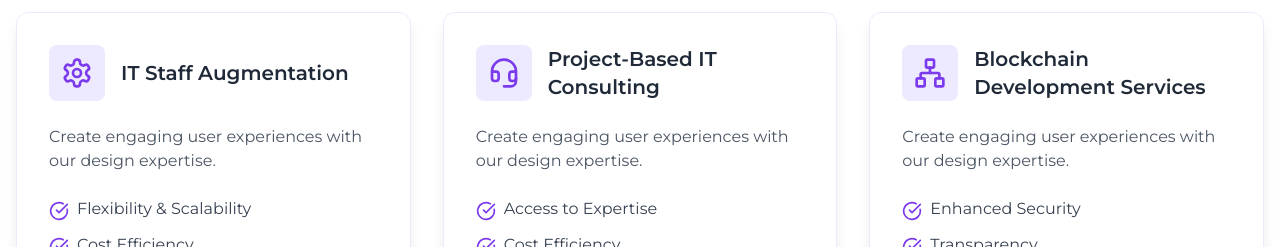
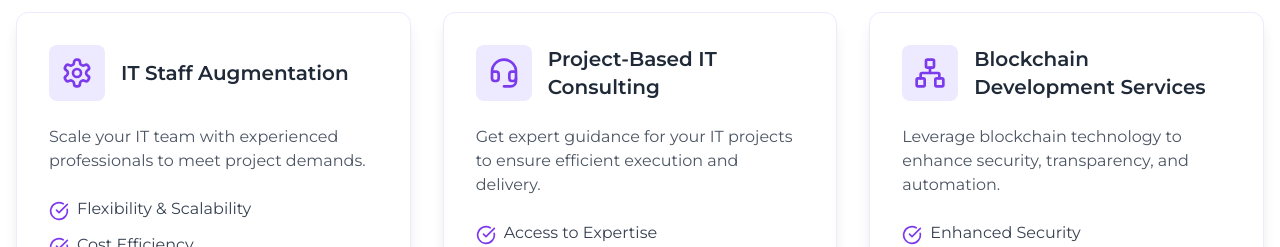
Before and after one commit to SameerDelXN/Innonsh-Technologies, a Next.js app: page / in a window 1280 px wide. Shown: the part 2540-2787 px from the top of the page. Built offline with nearby package versions, Linux system fonts and the light colour scheme.

Commit message:
client chnages 2

```diff
--- a/src/app/about-us/page.jsx
+++ b/src/app/about-us/page.jsx
@@ -17,9 +17,9 @@ import Image from 'next/image';
 const AboutPage = () => {
   const stats = [
     { number: "10+", label: "Years Experience" },
-    { number: "500+", label: "Projects Delivered" },
-    { number: "50+", label: "Team Members" },
-    { number: "15+", label: "Countries Served" }
+    { number: "200+", label: "Projects Delivered" },
+    { number: "20+", label: "Team Members" },
+    { number: "50+", label: "Happy Clients" }
   ];
 
   const values = [
--- a/src/app/components/ContactUs.jsx
+++ b/src/app/components/ContactUs.jsx
@@ -22,7 +22,7 @@ const ContactUs = () => {
               width={1920}
               height={1080}
               alt='Logo'
-              className='w-full h-72 object-cover'
+              className='w-full h-72 object-cover phone:object-contain'
             />
 
           </div>
--- a/src/app/components/What_We_Offer.jsx
+++ b/src/app/components/What_We_Offer.jsx
@@ -148,18 +148,13 @@ const What_We_Offer = () => {
       title: "UI/UX Design",
       icon: <Palette className="w-8 h-8 text-violet-600" />,
       description: "Create engaging user experiences with our design expertise.",
-      features: [
-        "User research",
-        "Interface design",
-        "Prototyping",
-        "Usability testing"
-      ],
+      features: ["User research", "Interface design", "Prototyping", "Usability testing"],
       stats: { projects: "250+", clients: "160+", satisfaction: "97%" }
     },
     {
-      title: "IT Staff Augmentation ",
+      title: "IT Staff Augmentation",
       icon: <Settings className="w-8 h-8 text-violet-600" />,
-      description: "Create engaging user experiences with our design expertise.",
+      description: "Scale your IT team with experienced professionals to meet project demands.",
       features: [
         "Flexibility & Scalability",
         "Cost Efficiency",
@@ -172,7 +167,8 @@ const What_We_Offer = () => {
     {
       title: "Project-Based IT Consulting",
       icon: <Headset className="w-8 h-8 text-violet-600" />,
-      description: "Create engaging user experiences with our design expertise.",
+      description:
+        "Get expert guidance for your IT projects to ensure efficient execution and delivery.",
       features: [
         "Access to Expertise",
         "Cost Efficiency",
@@ -185,7 +181,8 @@ const What_We_Offer = () => {
     {
       title: "Blockchain Development Services",
       icon: <Network className="w-8 h-8 text-violet-600" />,
-      description: "Create engaging user experiences with our design expertise.",
+      description:
+        "Leverage blockchain technology to enhance security, transparency, and automation.",
       features: [
         "Enhanced Security",
         "Transparency",
@@ -197,6 +194,7 @@ const What_We_Offer = () => {
       stats: { projects: "250+", clients: "160+", satisfaction: "97%" }
     }
   ];
+
 
   return (
     <div className="min-h-screen bg-white overflow-hidden">
```
